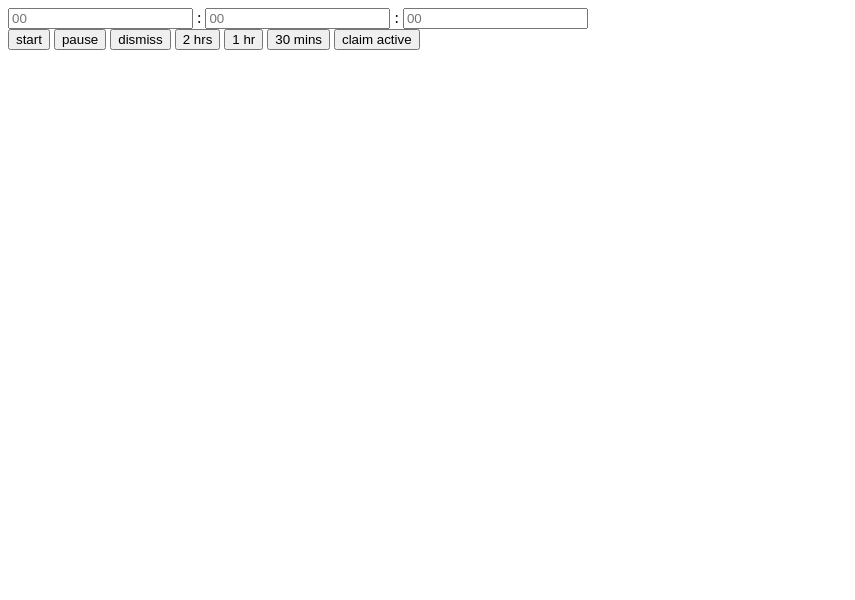
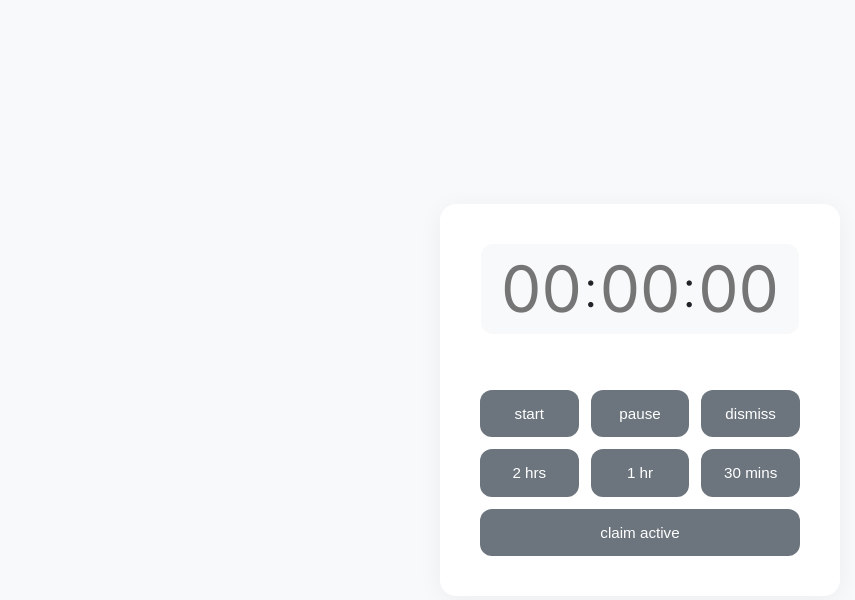
Before and after one commit to gsmafra/multi-device-timer, a Flask app: page / in a window 1280 px wide. Shown: the top 600 px of the page, without its empty margins (0-855 px from the left). Run offline with Flask 3, Linux system fonts and the light colour scheme; some libraries are stand-ins or nearby versions.

Commit message:
fix css references in html

```diff
--- a/templates/index.html
+++ b/templates/index.html
@@ -6,9 +6,8 @@
     <title>Timer</title>
     <link rel="icon" type="image/x-icon" href="/static/favicon.ico">
     <link rel="stylesheet" href="https://fonts.googleapis.com/css2?family=Inter:wght@300;400;500&display=swap">
-    <link rel="stylesheet" href="/static/main.css">
-    <link rel="stylesheet" href="/static/base.css">
-    <link rel="stylesheet" href="/static/grid.css">
+    <link rel="stylesheet" href="/static/css/base.css">
+    <link rel="stylesheet" href="/static/css/grid.css">
     <script src="https://cdn.socket.io/4.5.1/socket.io.min.js"></script>
     <script type="module" src="/static/js/main.js"></script>
 </head>
```
